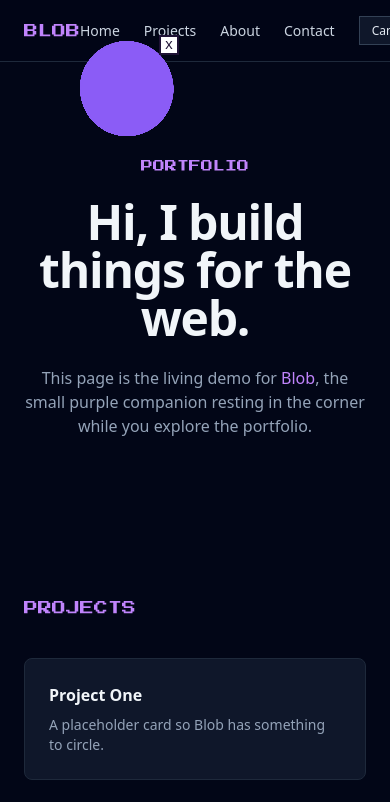
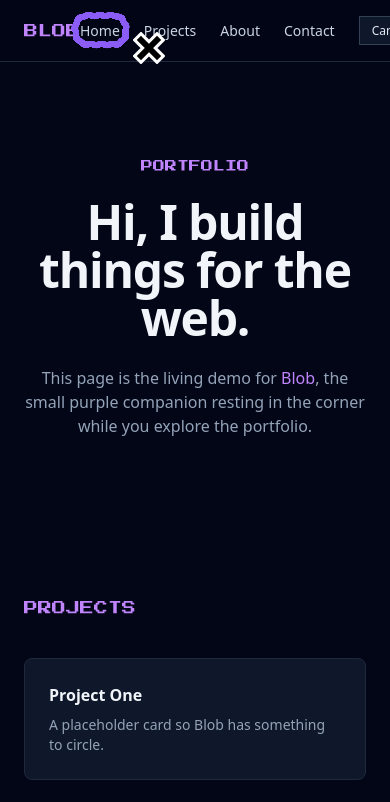
Before and after one commit to Feeeh/blob, a website built with Vite: page demo/index.html in a window 390 px wide. Shown: the top 802 px of the page. Built offline with nearby package versions, Linux system fonts and the light colour scheme.

Commit message:
Review phases 5-8, animate morphs, and rework the dismiss button
- Fix story skip() to detach and fire the end event (phase 6 review)
- Fix story deadlock when a drag interrupts a movement step (phase 7 review)
- Shrink the demo blob and keep it animated while attached and circling:
  perimeter breathe in all circular modes, in-place ring wobble scaled
  down on small targets, landing detection now keys off the center spring
- Circle menu links in the demo tour instead of re-forming into a ball
- Ring outline now sits fully outside the target (padding + half stroke)
- Dismiss X: crisp SVG cross (black over white), transparent background,
  bigger touch target on mobile, painted under Blob elements, hidden while
  idle and silent, and positioned adaptively (above/beside morphs, under
  the bubble when standing and speaking) with viewport clamping

Co-Authored-By: Claude Fable 5 <noreply@anthropic.com>

```diff
--- a/demo/character.ts
+++ b/demo/character.ts
@@ -3,11 +3,11 @@ import { defineBlobCharacter } from '../src/index';
 // This file is the whole character. Copy it into any app, change values, or
 // replace the renderer with your own object when the built-ins are not enough.
 export default defineBlobCharacter({
-  body: { color: '#8b5cf6', size: 48, points: 48 },
+  body: { color: '#8b5cf6', size: 32, points: 48 },
   physics: {
     stiffness: 170,
     bobAmplitude: 6,
-    breatheAmplitude: 0.06,
+    breatheAmplitude: 0.1,
   },
   bubble: {
     background: '#ffffff',
@@ -33,10 +33,10 @@ export default defineBlobCharacter({
     { sleep: 600 },
     { say: "Hi! I'm Blob - welcome to this portfolio." },
     { circle: '#main-menu', say: 'This whole menu is how visitors move around the site.' },
-    { attachTo: '#menu-home', attach: { side: 'bottom', gap: 6 }, say: 'Home brings visitors back to this introduction.' },
-    { attachTo: '#menu-projects', attach: { side: 'bottom', gap: 6 }, say: 'Projects jumps straight to the work.' },
-    { attachTo: '#menu-about', attach: { side: 'bottom', gap: 6 }, say: 'About explains the person and process behind the work.' },
-    { attachTo: '#menu-contact', attach: { side: 'bottom', gap: 6 }, say: 'Contact is where a visitor can get in touch.' },
+    { circle: '#menu-home', say: 'Home brings visitors back to this introduction.' },
+    { circle: '#menu-projects', say: 'Projects jumps straight to the work.' },
+    { circle: '#menu-about', say: 'About explains the person and process behind the work.' },
+    { circle: '#menu-contact', say: 'Contact is where a visitor can get in touch.' },
     { circle: '#home', say: 'This opening section gives people a quick reason to keep exploring.' },
     { circle: '#projects', say: 'Projects is where the portfolio makes its case with real examples.' },
     { circle: '#about', say: 'About adds the context, values, and story behind those examples.' },
--- a/src/core/story.ts
+++ b/src/core/story.ts
@@ -45,7 +45,8 @@ export class StoryEngine {
         if (this.skipping) break;
         if (step.detach) await this.host.detach();
       }
-      if (!this.skipping) this.host.onEnd?.();
+      if (this.skipping) await this.host.detach();
+      this.host.onEnd?.();
     } finally {
       this.running = false;
       this.paused = false;
--- a/src/index.ts
+++ b/src/index.ts
@@ -103,8 +103,8 @@ export function createBlob(options: BlobOptions = {}): BlobController {
   const dismissButton = document.createElement('button');
   dismissButton.type = 'button';
   dismissButton.className = 'blob-dismiss-button';
-  dismissButton.textContent = 'x';
   dismissButton.setAttribute('aria-label', 'Dismiss Blob');
+  dismissButton.append(dismissCross());
   visualLayer.append(dismissButton);
 
   const body = new SoftBody(pointCount, size, color, reducedMotion, physics);
@@ -173,14 +173,14 @@ export function createBlob(options: BlobOptions = {}): BlobController {
   };
 
   const waitForMotion = (): Promise<void> => {
-    if (motion.landed || motion.kind === 'idle' && body.isAtRest) return Promise.resolve();
+    if (motion.landed || motion.kind === 'idle' && body.isCenterAtRest) return Promise.resolve();
     return new Promise((resolve) => {
       motionWaiter = resolve;
     });
   };
 
   const finishMotion = (): void => {
-    if (motion.landed || motion.target === null || !body.isAtRest) {
+    if (motion.landed || motion.target === null || !body.isCenterAtRest) {
       return;
     }
 
@@ -233,15 +233,22 @@ export function createBlob(options: BlobOptions = {}): BlobController {
     const snapshot = body.update(dtSeconds);
     lastCenter = snapshot.center;
     renderer.render(snapshot);
-    bubble?.follow(bubbleAnchor(snapshot, size));
+    const bounds = bubbleAnchor(snapshot, size);
+    bubble?.follow(bounds);
     Object.assign(hitTarget.style, {
       left: `${Math.round(snapshot.center.x - size)}px`,
       top: `${Math.round(snapshot.center.y - size)}px`,
       width: `${size * 2}px`,
       height: `${size * 2}px`,
     });
-    dismissButton.style.left = `${Math.round(snapshot.center.x + size - 10)}px`;
-    dismissButton.style.top = `${Math.round(snapshot.center.y - size - 10)}px`;
+    if (options.dismissible !== false) {
+      positionDismissButton(
+        dismissButton,
+        bounds,
+        bubble?.visibleRect ?? null,
+        motion.kind === 'idle' || motion.kind === 'rest',
+      );
+    }
 
     if (motion.kind === 'idle' && state.name === 'moving' && body.isCenterAtRest) {
       state.transition('idle');
@@ -521,6 +528,7 @@ export function createBlob(options: BlobOptions = {}): BlobController {
       dragTarget = null;
       if (state.name === 'dragged') state.transition('idle');
       motion = { kind: 'idle', target: null, direction: { x: 0, y: 0 }, landed: false, attachedElement: null, attachEmitted: false };
+      resolveMotion();
     },
   );
   if (options.draggable !== false) drag.enable(hitTarget);
@@ -600,6 +608,65 @@ function viewportHeight(): number {
 
 function isResizableRenderer(renderer: Renderer): renderer is Renderer & { resize(): void } {
   return typeof renderer.resize === 'function';
+}
+
+/** A black X over a thicker white X, so it stays readable on any background. */
+function dismissCross(): SVGSVGElement {
+  const namespace = 'http://www.w3.org/2000/svg';
+  const svg = document.createElementNS(namespace, 'svg');
+  svg.setAttribute('viewBox', '0 0 24 24');
+  svg.setAttribute('aria-hidden', 'true');
+  for (const [color, width] of [['#ffffff', 9], ['#000000', 4.5]] as const) {
+    const path = document.createElementNS(namespace, 'path');
+    path.setAttribute('d', 'M6 6 18 18 M18 6 6 18');
+    path.setAttribute('stroke', color);
+    path.setAttribute('stroke-width', String(width));
+    path.setAttribute('stroke-linecap', 'square');
+    path.setAttribute('fill', 'none');
+    svg.append(path);
+  }
+  return svg;
+}
+
+/**
+ * Pin the dismiss button to the body's top-right corner, flipping below the
+ * content when the top edge is off-screen, and always clamped to the viewport.
+ */
+function positionDismissButton(
+  button: HTMLButtonElement,
+  body: DOMRectReadOnly,
+  bubbleRect: DOMRectReadOnly | null,
+  standing: boolean,
+): void {
+  // A silent Blob standing in its corner needs no X; morphing/travelling always shows it.
+  const hidden = standing && bubbleRect === null;
+  button.hidden = hidden;
+  if (hidden) {
+    return;
+  }
+
+  const margin = 4;
+  const gap = 4;
+  const buttonSize = button.offsetWidth || 20;
+  let left: number;
+  let top: number;
+  if (standing && bubbleRect !== null && bubbleRect.top < body.top) {
+    // Standing and speaking: tuck the X under the bubble, on Blob's free left side.
+    left = body.left - buttonSize - gap;
+    top = bubbleRect.bottom + gap;
+  } else {
+    // Morphed or travelling: sit fully above the content, or beside its
+    // bottom-right corner when the top is off-screen.
+    const fitsAbove = body.top - buttonSize - gap >= margin;
+    top = fitsAbove ? body.top - buttonSize - gap : body.bottom - buttonSize / 2;
+    left = fitsAbove ? body.right - buttonSize / 2 : body.right + gap;
+  }
+  button.style.left = `${Math.round(clampToRange(left, margin, viewportWidth() - buttonSize - margin))}px`;
+  button.style.top = `${Math.round(clampToRange(top, margin, viewportHeight() - buttonSize - margin))}px`;
+}
+
+function clampToRange(value: number, minimum: number, maximum: number): number {
+  return Math.min(Math.max(value, minimum), Math.max(minimum, maximum));
 }
 
 function bubbleAnchor(
--- a/src/physics/softbody.ts
+++ b/src/physics/softbody.ts
@@ -12,6 +12,8 @@ const DEFAULT_BOB_AMPLITUDE = 6;
 const DEFAULT_BOB_FREQUENCY = 1.8;
 const DEFAULT_BREATHE_FREQUENCY = 2.4;
 const DEFAULT_BREATHE_RATIO = 0.06;
+/** Ring min-dimension (px) at which the in-place wobble reaches full amplitude. */
+const WOBBLE_FULL_SIZE = 320;
 const MAX_DT_SECONDS = 0.1;
 
 interface PointSprings {
@@ -38,6 +40,8 @@ export class SoftBody {
   private elapsedSeconds = 0;
   private mode: 'idle' | 'moving' | 'custom' = 'idle';
   private shape: 'solid' | 'ring' = 'solid';
+  private customRest: Vec2[] | null = null;
+  private wobbleScale = 1;
 
   constructor(
     pointCount: number = DEFAULT_POINT_COUNT,
@@ -105,10 +109,6 @@ export class SoftBody {
     return this.centerX.isAtRest && this.centerY.isAtRest;
   }
 
-  get isAtRest(): boolean {
-    return this.isCenterAtRest && this.points.every((point) => point.x.isAtRest && point.y.isAtRest);
-  }
-
   /** Compress the perimeter toward the body center as it lands on a target. */
   squishTowards(direction: Vec2): void {
     const length = Math.hypot(direction.x, direction.y);
@@ -142,6 +142,8 @@ export class SoftBody {
     }
 
     this.mode = 'custom';
+    this.customRest = points.map((point) => ({ x: point.x, y: point.y }));
+    this.wobbleScale = 1;
     const snap = !this.initialized || this.reducedMotion;
     if (snap) {
       this.centerX.snap(center.x);
@@ -168,7 +170,9 @@ export class SoftBody {
   /** Expand the perimeter into a rounded rectangle around a target element. */
   setRingAround(rect: DOMRectReadOnly, options: BlobMorphOptions | number = {}): void {
     const morph = typeof options === 'number' ? { padding: options } : options;
-    const padding = nonNegativeFinite(morph.padding, this.radius * 0.4);
+    const strokeWidth = nonNegativeFinite(morph.strokeWidth, Math.max(8, this.radius * 0.55));
+    // Pad by half the stroke so the ring sits fully outside the target, not straddling its edge.
+    const padding = nonNegativeFinite(morph.padding, this.radius * 0.4) + strokeWidth / 2;
     const shape = morph.shape ?? 'rounded';
     const points = sampleOutline(
       rect,
@@ -181,12 +185,15 @@ export class SoftBody {
       x: rect.left + rect.width / 2,
       y: rect.top + rect.height / 2,
     });
+    // Small targets get a calmer ripple: full wobble reads as flailing on a tight ring.
+    const minDimension = Math.min(rect.width, rect.height) + padding * 2;
+    this.wobbleScale = Math.min(1, Math.sqrt(minDimension / WOBBLE_FULL_SIZE));
     this.ringStyle = {
       color: morph.strokeColor ?? this.color,
       lineCap: morph.lineCap ?? 'round',
       lineJoin: morph.lineJoin ?? 'round',
       shape,
-      width: nonNegativeFinite(morph.strokeWidth, Math.max(8, this.radius * 0.55)),
+      width: strokeWidth,
     };
     this.shape = 'ring';
   }
@@ -232,8 +239,10 @@ export class SoftBody {
         this.centerY.value + bob,
         this.elapsedSeconds,
         this.reducedMotion,
-        isIdle,
+        true,
       );
+    } else if (this.mode === 'custom' && this.customRest !== null && !this.reducedMotion) {
+      this.wobbleCustomRest();
     }
 
     if (!this.reducedMotion) {
@@ -254,6 +263,27 @@ export class SoftBody {
       strokeWidth: this.ringStyle.width,
       morphShape: this.ringStyle.shape,
     };
+  }
+
+  /** Keep a morphed body alive: ripple each point radially around its rest slot. */
+  private wobbleCustomRest(): void {
+    const rest = this.customRest!;
+    const frequency = finiteNumber(this.physics.breatheFrequency, DEFAULT_BREATHE_FREQUENCY);
+    const amplitude = this.radius
+      * finiteNumber(this.physics.breatheAmplitude, DEFAULT_BREATHE_RATIO)
+      * this.wobbleScale;
+    const centerX = this.centerX.target;
+    const centerY = this.centerY.target;
+    for (let index = 0; index < this.pointCount; index += 1) {
+      const slot = rest[index]!;
+      const radialX = slot.x - centerX;
+      const radialY = slot.y - centerY;
+      const length = Math.hypot(radialX, radialY) || 1;
+      const offset = Math.sin(this.elapsedSeconds * frequency + index * 1.7) * amplitude;
+      const point = this.points[index]!;
+      point.x.target = slot.x + radialX / length * offset;
+      point.y.target = slot.y + radialY / length * offset;
+    }
   }
 
   private setPointTargets(
--- a/src/speech/bubble.ts
+++ b/src/speech/bubble.ts
@@ -33,6 +33,11 @@ export class SpeechBubble {
 
   get isSpeaking(): boolean {
     return this.typewriter?.isActive ?? false;
+  }
+
+  /** Viewport rect of the visible bubble, or null while hidden. */
+  get visibleRect(): DOMRectReadOnly | null {
+    return this.element === null || this.element.hidden ? null : this.element.getBoundingClientRect();
   }
 
   mount(host: HTMLElement): void {
--- a/src/styles.css
+++ b/src/styles.css
@@ -40,21 +40,29 @@
   background: transparent;
 }
 
+/* No z-index: later blob siblings (canvas, bubble) must paint over the X. */
 .blob-dismiss-button {
   position: fixed;
-  z-index: 2;
   width: 20px;
   height: 20px;
   padding: 0;
   pointer-events: auto;
   cursor: pointer;
-  font-family: monospace;
-  font-size: 14px;
-  line-height: 1;
-  border: 2px solid var(--blob-bubble-border);
-  border-radius: 0;
-  background: var(--blob-bubble-bg);
-  color: var(--blob-bubble-fg);
+  border: 0;
+  background: transparent;
+}
+
+.blob-dismiss-button svg {
+  display: block;
+  width: 100%;
+  height: 100%;
+}
+
+@media (pointer: coarse), (max-width: 640px) {
+  .blob-dismiss-button {
+    width: 32px;
+    height: 32px;
+  }
 }
 
 .blob-restore-chip {
```
Also changed, not shown: blob.md (+4 -4 lines), specs/phase-6-7-fixes.md (added, +73 -0 lines), src/core/story.test.ts (+6 -3 lines), src/index.test.ts (+37 -1 lines), src/physics/softbody.test.ts (+16 -4 lines).
